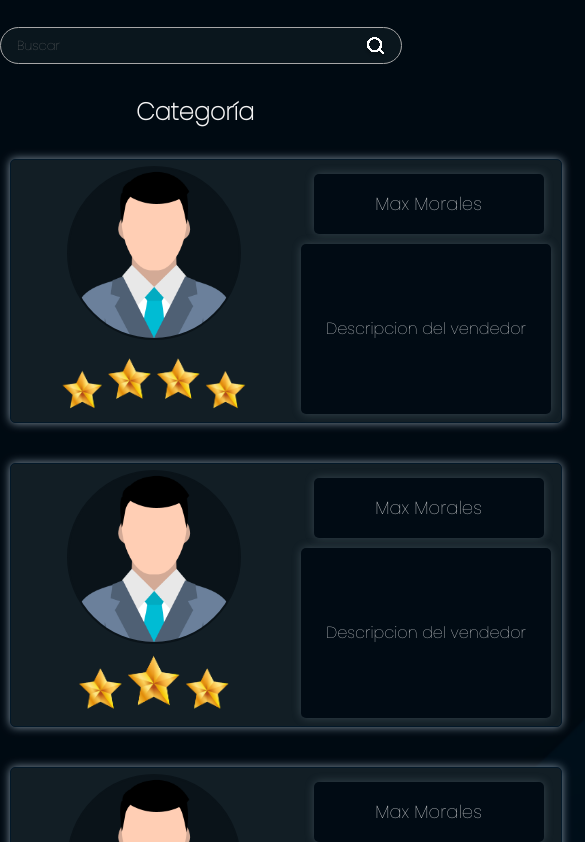
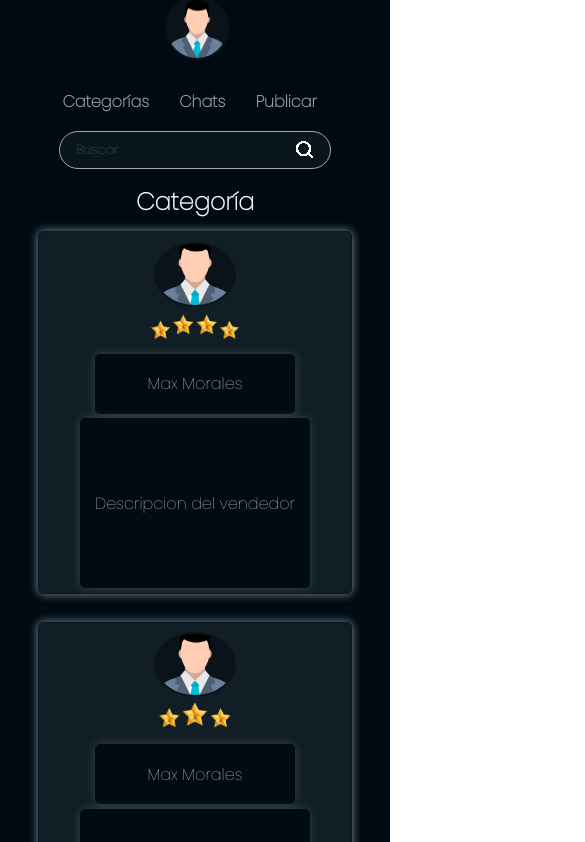
Before and after one commit to SebastianAChCh/integrador, a plain HTML site: page VendedorCategoríaVend/VendedorCatVend.html in a window 390 px wide. Shown: the part 48-890 px from the top of the page, 585 px wide, since content can reach past the window. Drawn offline with Linux system fonts and the light colour scheme.

Commit message:
Vendedor Categoría Vendedor's 3rd version
Se hicieron los arreglos correspondientes para hacer responsiva la página

```diff
--- a/VendedorCategoríaVend/VendedorCatVend.css
+++ b/VendedorCategoríaVend/VendedorCatVend.css
@@ -14,17 +14,17 @@ body{
 }
 
 header {
-    margin-top: 5px;
     width: 100%;
-    height: 50px;
+    height: 20%;
     display: flex;
     justify-content: center;
     align-items: center;
+    background: transparent;
     z-index: 2;
 }
 
 .BtnLogo{
-    margin-top: 13px;
+    margin-top: 1%;
     font-family: 'Poppins', sans-serif;
     font-size: 15px;
     font-weight: 900;
@@ -37,14 +37,18 @@ header {
     transition: color 0.0s ease;
 }
 
+.UDESEV{
+    width: 16%;
+}
+
 #logo {
+    display: flex;
+    float: left;
     left: 2%;
-    width: 180px;
-    float: left;
 }
 
 .menú {
-    top: -8px;
+    top: -2%;
     flex-grow: 1;
     justify-content: center;
 }
@@ -59,13 +63,11 @@ header {
 
 .menú li {
     justify-content: center;
-    margin: 0px 60px;
     position: relative;
 }
 
 .menú button {
     font-family: 'Poppins', sans-serif;
-    font-size: 20px;
     font-weight: 900;
     background-color: transparent;
     border: none;
@@ -77,8 +79,8 @@ header {
 }
 
 .menú button:hover {
+    transform: translateY(-2px);
     color: white;
-    transform: translateY(-2px);
 }
 
 #submenu {
@@ -87,7 +89,7 @@ header {
     top: 100%;
     left: 50%;
     transform: translateX(-50%);
-    margin-left: -22px;
+    margin-left: -1.09%;
 }
 
 .submenu ul {
@@ -114,12 +116,12 @@ header {
     text-decoration: none;
     color: #A7A7A7;
     transition: color 0.0s ease;
-    margin-right: 5px;
+    margin-right: 0.31%;
 }
 
 .submenu button:hover {
+    transform: translateY(-2px);
     color: white;
-    transform: translateY(-2px);
 }
 
 .categorias-lista {
@@ -137,7 +139,7 @@ header {
 }
 
 .categorias-lista li {
-    margin: 5px 10px;
+    margin: 0.31% 0.62%;
 }
 
 .categorias-lista button {
@@ -155,12 +157,13 @@ header {
 
 .categorias-lista button:hover {
     text-decoration: underline;
+    transform: translateY(-2px);
     color: white;
-    transform: translateY(-2px);
 }
 
 .FotoPerfil {
-    width: 200px;
+    margin-top: -0.58%;
+    width: 16%;
     justify-content: center;
     align-content: center;
     align-items: center;
@@ -177,8 +180,6 @@ header {
 
 .Foto {
     background: #0A1319;
-    width: 45px;
-    height: 45px;
     border-radius: 50px;
     margin: 0;
     border: 2px solid #0A1319;
@@ -188,11 +189,36 @@ header {
 .FotoPerfil li {
     list-style: none;
     justify-content: center;
-    margin-top: 10px;
-    margin-right: 5px;
+    margin-top: 0.39%;
+    margin-right: 0.21%;
 }
 
 .FotoPerfil button {
+    font-family: 'Poppins', sans-serif;
+    font-size: 15px;
+    font-weight: 900;
+    background-color: transparent;
+    border: none;
+    cursor: pointer;
+    outline: none;
+    text-decoration: none;
+    transition: color 0.0s ease;
+}
+
+.FotoPerfil button:hover {
+    transform: translateY(-2px);
+}
+
+.FotoPerfil .perfil-options li {
+    display: flex;
+    list-style: none;
+    justify-content: center;
+    width: 100%;
+    margin-left: -35%;
+}
+
+.FotoPerfil .perfil-options button {
+    display: flex;
     font-family: 'Poppins', sans-serif;
     font-size: 15px;
     font-weight: 900;
@@ -205,21 +231,23 @@ header {
     transition: color 0.0s ease;
 }
 
-.FotoPerfil button:hover {
+.FotoPerfil .perfil-options button:hover {
+    transform: translateY(-2px);
     color: white;
-    transform: translateY(-2px);
 }
 
 #searchBox {
-    top: 20px;
+    margin-top: 20px;
     display: block;
     position: relative;
+    z-index: 20;
 }
+
 
 .searchBox {
     display: flex;
     width: 400px;
-    height: 35px;
+    height: 3.5%;
     align-items: center;
     justify-content: left;
     gap: 8px;
@@ -268,20 +296,23 @@ header {
 }
 
 main{
+    display: flex;
     position: relative;
+    margin-top: 1%;
+    flex-direction: column;
 }
 
 #temp{
     display: none;
-    height: 37px;
+    height: 58px;
 }
 
 h2{
     display: flex;
     align-items: center;
     justify-content: center;
-    margin-top: 50px;
-    margin-bottom: 20px;
+    margin-top: 4%;
+    margin-bottom: 2%;
     color: #F4F4F4;
 }
 
@@ -293,9 +324,9 @@ h2{
 }
 
 .vendedor {
-    margin: 10px;
-    width: 550px;
-    height: 262px;
+    margin: 1%;
+    width: 45%;
+    height: auto;
     position: relative;
     border-radius: 5px;
     border: 2px solid black;
@@ -310,19 +341,19 @@ box-shadow: 0 0 10px rgba(144, 162, 177, 0.9);
   .photos {
     position: relative;
     flex-direction: column;
-    width: 290px;
-    height: 262px;
+    width: 50%;
+    height: auto;
     display: flex;
     align-items: center;
     justify-content: center;
   }
 
   .profile {
-    margin: 10px;
-    margin-bottom: 5px;
+    margin: 1%;
+    margin-bottom: 1%;
     border-radius: 50%;
-    width: 170px;
-    height: 170px;
+    width: 50%;
+    height: 50%;
     object-fit: cover;
     background: #0a1319;
     border: 2px solid #0A1319;
@@ -330,11 +361,11 @@ box-shadow: 0 0 10px rgba(144, 162, 177, 0.9);
   }
 
   .calificacion {
-      margin-left: 5px;
-      margin-right: 5px;
-    margin-bottom: 5px;
-    width: 250px;
-    height: 90px;
+      margin-left: 0.5%;
+      margin-right: 0.5%;
+    margin-bottom: 0.5%;
+    width: 75%;
+    height: 30%;
     object-fit: cover;
   }
 
@@ -346,11 +377,8 @@ box-shadow: 0 0 10px rgba(144, 162, 177, 0.9);
   }
 
   .name {
-      width: 230px;
-      height: 60px;
-    margin: 5px;
-    margin-top: 10px;
-    font-size: 18px;
+  margin: 5%;
+  margin-right: 20%;
   display: flex;
   align-items: center;
   justify-content: center;
@@ -361,14 +389,14 @@ box-shadow: 0 0 10px rgba(144, 162, 177, 0.9);
 }
 
 .description {
-    margin: 5px;
-    margin-right: 10px;
-    width: 250px;
-    height: 170px;
+  margin: 5%;
+  margin-top: 0;
+  margin-right: 20%;
   border-radius: 5px;
   display: flex;
   align-items: center;
   justify-content: center;
+  text-align: center;
   box-shadow: 0 0 10px rgba(144, 162, 177, 0.3);
   border-radius: 5px;
   background: #010B14;
@@ -418,3 +446,249 @@ footer{
     color:white;
     transform: translateY(-1px);
 }
+
+
+
+
+
+/*Para pantallas XL*/
+@media only screen and (min-width: 900px) {
+    #logo{
+        width: 100%;
+    }
+
+    .menú button {
+        font-size: 20px;
+    }
+
+    .menú li {
+        margin: 0 8%;
+    }
+
+    .Foto {
+        width: 30%;
+        height: 30%;
+    }
+
+    .name {
+        width: 230px;
+        height: 60px;
+        font-size: 18px;
+    }
+
+    .description {
+      width: 250px;
+      height: 170px;
+      font-size: 18px;
+    }
+}
+
+/*Para pantallas L*/
+@media only screen and (max-width: 899px) {
+    #logo{
+        width: 100%;
+    }
+
+    .menú button {
+        font-size: 20px;
+    }
+
+    .menú li {
+        margin: 0 6%;
+    }
+
+    .Foto {
+        width: 50%;
+        height: 50%;
+    }
+
+    .FotoPerfil .perfil-options button {
+        margin-left: -18%;
+        font-size: 12px;
+    }
+
+    .name {
+        width: 190px;
+        height: 60px;
+        font-size: 16px;
+    }
+
+    .description {
+      width: 210px;
+      height: 170px;
+      font-size: 16px;
+    }
+}
+
+/*Para pantallas M*/
+@media only screen and (max-width: 700px) {
+    #logo{
+        width: 120%;
+    }
+
+    .menú button {
+        font-size: 18px;
+    }
+
+    .menú li {
+        margin: 0 5%;
+    }
+
+    .Foto {
+        width: 60%;
+        height: 60%;
+    }
+
+    .FotoPerfil .perfil-options button {
+        margin-left: -30%;
+        font-size: 12px;
+    }
+
+    .name {
+        width: 160px;
+        height: 60px;
+        font-size: 15px;
+    }
+
+    .description {
+      width: 180px;
+      height: 170px;
+      font-size: 15px;
+    }
+}
+
+/*Para pantallas S*/
+@media only screen and (max-width: 600px) {
+    #logo{
+        width: 120%;
+    }
+
+    .menú button {
+        font-size: 16px;
+    }
+
+    .menú li {
+        margin: 0 4%;
+    }
+
+    .Foto {
+        width: 70%;
+        height: 70%;
+    }
+
+    .name {
+        width: 120px;
+        height: 60px;
+        font-size: 14px;
+    }
+
+    .description {
+      width: 140px;
+      height: 190px;
+      font-size: 14px;
+    }
+
+    .patas li{
+        margin: 0px;
+        margin-left: 5px;
+        margin-right: 40px;
+    }
+
+    .patas button{
+        font-size: 15px;
+    }
+}
+
+/*Para pantallas XS*/
+@media only screen and (max-width: 500px) {
+    header{
+        flex-direction: column;
+        align-items: center;
+    }
+
+    .UDESEV{
+       width: 30%;
+       margin-left: -3%;
+       order: 1;
+    }
+
+    .menú{
+        margin-top: -5%;
+        margin-left: -13%;
+        order: 3;
+    }
+
+    .categorias-lista ul{
+        display: grid;
+        grid-template-rows: repeat(2, auto);
+        grid-template-columns: repeat(2, 1fr);
+    }
+
+    .Foto{
+        margin-left: -35px;
+        width: 60px;
+        height: 60px;
+    }
+
+    .FotoPerfil{
+        width: 25%;
+        margin-top: -5%;
+        margin-bottom: 2%;
+        order: 2;
+        align-items: center;
+        justify-content: center;
+    }
+
+    .FotoPerfil .perfil-options ul {
+        flex-direction: row;
+    }
+
+    .FotoPerfil .perfil-options button {
+        margin-left: 0;
+        margin-right: -15%;
+        font-size: 12px;
+    }
+
+    #searchBox{
+        margin-top: -1%;
+    }
+
+    .searchBox {
+        width: 270px;
+    }
+
+    .searchInput {
+        width: 190px;
+    }
+
+    .vendedor{
+        flex-direction: column;
+        width: 80%;
+    }
+
+    .name {
+        width: 200px;
+        height: 60px;
+        font-size: 16px;
+        margin: 0;
+    }
+
+    .description {
+        margin: 0%;
+        margin-top: 2%;
+        margin-bottom: 2%;
+      width: 230px;
+      height: 170px;
+      font-size: 16px;
+    }
+
+    .patas li{
+        margin: 0px;
+        margin-left: -10px;
+        margin-right: 20px;
+    }
+
+    .patas button{
+        font-size: 12px;
+    }
+}
--- a/VendedorCategoríaVend/VendedorCatVend.html
+++ b/VendedorCategoríaVend/VendedorCatVend.html
@@ -12,7 +12,7 @@
   <body>
 
     <header>
-      <a href="/MainPageVendedor/MainVend.html">
+      <a class="UDESEV" href="/MainPageVendedor/MainVend.html">
         <button class="BtnLogo"><img id="logo" src="/FOTOSINTEGRADOR/logo-name.png" /></button>
       </a>
 
@@ -75,7 +75,7 @@
     </header>
 
     <main>
-    <div id="temp" style="display: none; height: 37px;"></div>
+    <div id="temp" style="display: none; height: 58px;"></div>
     <div class="searchBox" id="searchBox">
       <input class="searchInput"
       type="text" name="" placeholder="Buscar">
```
Lines whose indentation alone changed are shown as unchanged.
